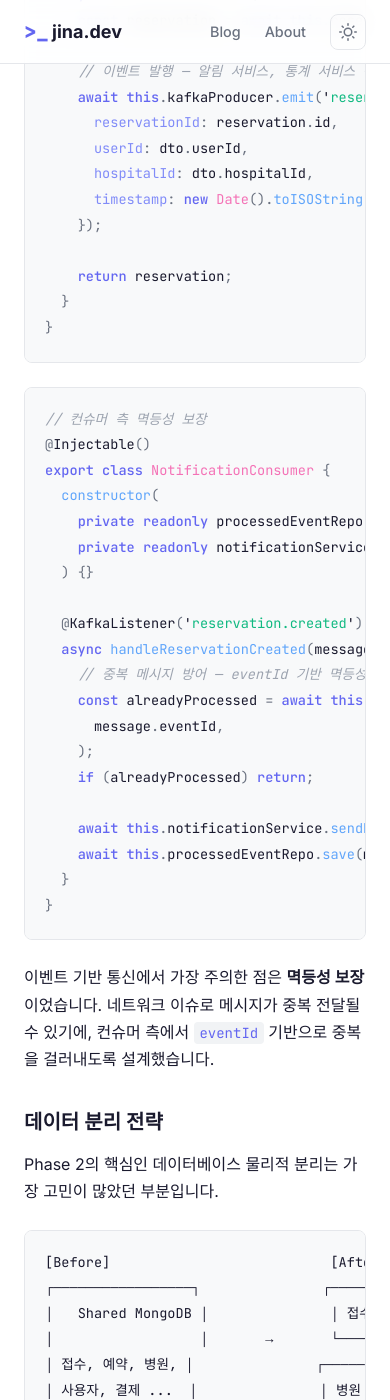
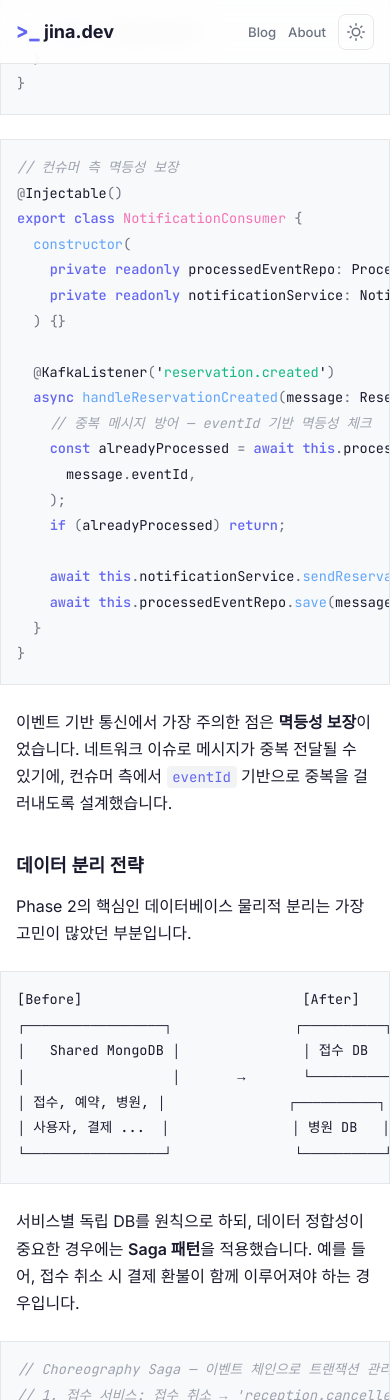
Before and after one commit to jina9716/jina9716.github.io, a Jekyll site: the page built from _posts/2026-02-10-msa-transition-retrospective.md, in a window 390 px wide and 1400 px high, scrolled down 4851 px. Built offline with Jekyll 4.4.1, drawn with Linux system fonts in a browser that asks for light colours.

Commit message:
fix: 블로그 전체 리뷰 기반 기술적 개선
- 다크모드 FOUC 방지를 위한 head 인라인 스크립트 추가
- 모바일 반응형 breakpoint 보강 (768px, 1024px)
- 다크모드 syntax highlighting 누락 토큰 색상 보완
- 키보드 접근성 focus-visible 스타일 추가
- _config.yml에 lang, timezone, jekyll-feed 설정 추가
- localStorage try-catch 래핑 (시크릿 모드 대응)
- 미사용 CSS 및 중복 속성 제거

Co-Authored-By: Claude Opus 4.6 <noreply@anthropic.com>

```diff
--- a/_config.yml
+++ b/_config.yml
@@ -2,6 +2,9 @@ title: Jina Park | Backend Developer
 description: "백엔드 개발자 박진아의 기술 블로그"
 url: "https://jina9716.github.io"
 baseurl: ""
+
+lang: ko
+timezone: Asia/Seoul
 
 author:
   name: 박진아
@@ -33,6 +36,7 @@ plugins:
   - jekyll-seo-tag
   - jekyll-sitemap
   - jekyll-paginate-v2
+  - jekyll-feed
 
 pagination:
   enabled: true
--- a/_layouts/default.html
+++ b/_layouts/default.html
@@ -10,6 +10,17 @@
   <link rel="preconnect" href="https://fonts.gstatic.com" crossorigin>
   <link href="https://fonts.googleapis.com/css2?family=Inter:wght@400;500;600;700&family=JetBrains+Mono:wght@400;500&family=Noto+Sans+KR:wght@400;500;600;700&display=swap" rel="stylesheet">
   <link rel="stylesheet" href="{{ '/assets/css/style.css' | relative_url }}">
+  <script>
+    (function() {
+      try {
+        var theme = localStorage.getItem('theme');
+        if (!theme) {
+          theme = window.matchMedia('(prefers-color-scheme: dark)').matches ? 'dark' : 'light';
+        }
+        document.documentElement.setAttribute('data-theme', theme);
+      } catch(e) {}
+    })();
+  </script>
 </head>
 <body>
   {% include header.html %}
--- a/assets/css/style.css
+++ b/assets/css/style.css
@@ -16,7 +16,7 @@
   --color-card-shadow: rgba(0, 0, 0, 0.04);
   --color-card-shadow-hover: rgba(0, 0, 0, 0.08);
   --font-sans: 'Inter', 'Noto Sans KR', -apple-system, BlinkMacSystemFont, sans-serif;
-  --font-mono: 'JetBrains Mono', 'Fira Code', monospace;
+  --font-mono: 'JetBrains Mono', monospace;
   --max-width: 720px;
   --header-height: 64px;
 }
@@ -90,7 +90,6 @@ img {
   position: sticky;
   top: 0;
   z-index: 100;
-  background-color: var(--color-bg);
   border-bottom: 1px solid var(--color-border);
   backdrop-filter: blur(12px);
   background-color: rgba(255, 255, 255, 0.85);
@@ -224,24 +223,6 @@ img {
   color: var(--color-text-secondary);
   line-height: 1.7;
   max-width: 560px;
-}
-
-.home-hero__skills {
-  display: flex;
-  flex-wrap: wrap;
-  gap: 0.5rem;
-  margin-top: 1.25rem;
-}
-
-.home-hero__skill {
-  display: inline-block;
-  padding: 0.25rem 0.75rem;
-  font-size: 0.8rem;
-  font-weight: 500;
-  font-family: var(--font-mono);
-  color: var(--color-tag-text);
-  background-color: var(--color-tag-bg);
-  border-radius: 6px;
 }
 
 /* ===== Post List ===== */
@@ -756,11 +737,74 @@ img {
 [data-theme="dark"] .highlight .kr, [data-theme="dark"] .highlight .kt { color: #a5b4fc; }
 [data-theme="dark"] .highlight .s, [data-theme="dark"] .highlight .s1,
 [data-theme="dark"] .highlight .s2, [data-theme="dark"] .highlight .se { color: #34d399; }
-[data-theme="dark"] .highlight .mi, [data-theme="dark"] .highlight .mf { color: #fbbf24; }
+[data-theme="dark"] .highlight .c, [data-theme="dark"] .highlight .c1,
+[data-theme="dark"] .highlight .cm, [data-theme="dark"] .highlight .cs { color: #6b7280; }
+[data-theme="dark"] .highlight .mi, [data-theme="dark"] .highlight .mf,
+[data-theme="dark"] .highlight .mh, [data-theme="dark"] .highlight .mo { color: #fbbf24; }
+[data-theme="dark"] .highlight .na { color: #c4b5fd; }
+[data-theme="dark"] .highlight .nb { color: #67e8f9; }
 [data-theme="dark"] .highlight .nc, [data-theme="dark"] .highlight .nn { color: #f9a8d4; }
+[data-theme="dark"] .highlight .nf { color: #93c5fd; }
+[data-theme="dark"] .highlight .o, [data-theme="dark"] .highlight .p { color: #9ca3af; }
+
+/* ===== Focus Styles ===== */
+:focus-visible {
+  outline: 2px solid var(--color-accent);
+  outline-offset: 2px;
+}
+
+.theme-toggle:focus-visible {
+  outline: 2px solid var(--color-accent);
+  outline-offset: 2px;
+  border-color: var(--color-accent);
+}
 
 /* ===== Responsive ===== */
+@media (max-width: 1024px) {
+  .container {
+    padding: 0 2rem;
+  }
+}
+
+@media (max-width: 768px) {
+  .main-content {
+    padding: 2rem 0;
+  }
+
+  .home-hero__title {
+    font-size: 1.75rem;
+  }
+
+  .post-detail__title {
+    font-size: 1.75rem;
+  }
+
+  .prose h2 {
+    font-size: 1.35rem;
+  }
+
+  .prose h3 {
+    font-size: 1.15rem;
+  }
+
+  .about-intro {
+    flex-direction: column;
+  }
+
+  .site-nav {
+    gap: 1rem;
+  }
+}
+
 @media (max-width: 640px) {
+  .container {
+    padding: 0 1rem;
+  }
+
+  .main-content {
+    padding: 1.5rem 0;
+  }
+
   .home-hero__title {
     font-size: 1.5rem;
   }
@@ -773,7 +817,7 @@ img {
     font-size: 1.5rem;
   }
 
-  .post-nav {
+  .post-nav__links {
     flex-direction: column;
   }
 
@@ -798,4 +842,19 @@ img {
   .post-card {
     padding: 1rem 1.125rem;
   }
+
+  .site-nav {
+    gap: 0.75rem;
+  }
+
+  .site-nav__link {
+    font-size: 0.825rem;
+  }
+
+  .prose pre {
+    margin-left: -1rem;
+    margin-right: -1rem;
+    border-radius: 0;
+    padding: 1rem;
+  }
 }
--- a/assets/js/theme.js
+++ b/assets/js/theme.js
@@ -1,29 +1,43 @@
 (function() {
-  const toggle = document.getElementById('theme-toggle');
-  const prefersDark = window.matchMedia('(prefers-color-scheme: dark)');
+  var toggle = document.getElementById('theme-toggle');
+  var prefersDark = window.matchMedia('(prefers-color-scheme: dark)');
+
+  function getStoredTheme() {
+    try {
+      return localStorage.getItem('theme');
+    } catch(e) {
+      return null;
+    }
+  }
+
+  function storeTheme(theme) {
+    try {
+      localStorage.setItem('theme', theme);
+    } catch(e) {}
+  }
 
   function getTheme() {
-    const saved = localStorage.getItem('theme');
+    var saved = getStoredTheme();
     if (saved) return saved;
     return prefersDark.matches ? 'dark' : 'light';
   }
 
   function setTheme(theme) {
     document.documentElement.setAttribute('data-theme', theme);
-    localStorage.setItem('theme', theme);
+    storeTheme(theme);
   }
 
   setTheme(getTheme());
 
   if (toggle) {
     toggle.addEventListener('click', function() {
-      const current = document.documentElement.getAttribute('data-theme');
+      var current = document.documentElement.getAttribute('data-theme');
       setTheme(current === 'dark' ? 'light' : 'dark');
     });
   }
 
   prefersDark.addEventListener('change', function(e) {
-    if (!localStorage.getItem('theme')) {
+    if (!getStoredTheme()) {
       setTheme(e.matches ? 'dark' : 'light');
     }
   });
```
